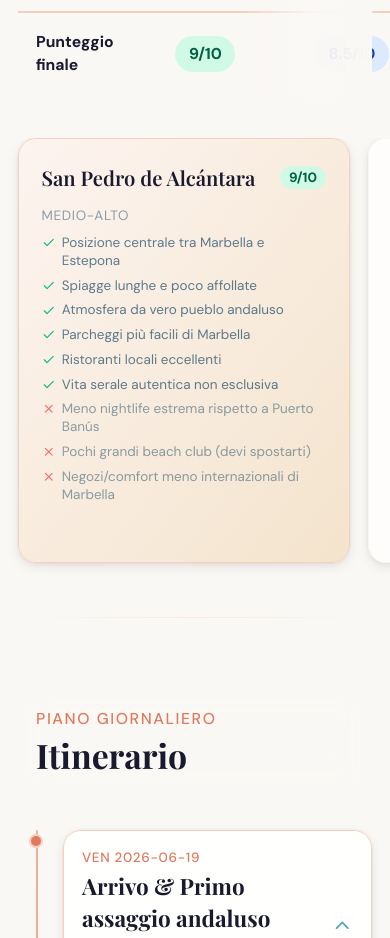
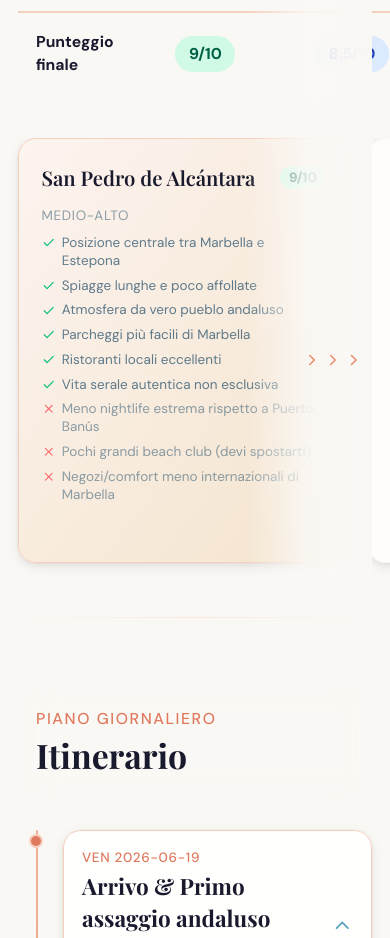
Before and after one commit to mich-de/spagna, a Next.js app: page / in a window 390 px wide. Shown: the part 3181-4119 px from the top of the page. Built offline with nearby package versions, Linux system fonts and the light colour scheme.

Commit message:
feat: scroll hint anche sulle cards delle basi

```diff
--- a/app/components/BaseSelection.tsx
+++ b/app/components/BaseSelection.tsx
@@ -27,13 +27,22 @@ function getColor(score: number, invert = false) {
 export default function BaseSelection() {
   const sorted = [...bases].sort((a: any, b: any) => b.score - a.score)
   const tableRef = useRef<HTMLDivElement>(null)
+  const cardsRef = useRef<HTMLDivElement>(null)
   const [showScrollHint, setShowScrollHint] = useState(true)
   const [isOverflowing, setIsOverflowing] = useState(false)
+  const [showCardsHint, setShowCardsHint] = useState(true)
+  const [isCardsOverflowing, setIsCardsOverflowing] = useState(false)
 
   const checkOverflow = useCallback(() => {
     const el = tableRef.current
     if (!el) return
     setIsOverflowing(el.scrollWidth > el.clientWidth + 4)
+  }, [])
+
+  const checkCardsOverflow = useCallback(() => {
+    const el = cardsRef.current
+    if (!el) return
+    setIsCardsOverflowing(el.scrollWidth > el.clientWidth + 4)
   }, [])
 
   useEffect(() => {
@@ -50,6 +59,21 @@ export default function BaseSelection() {
       window.removeEventListener('resize', checkOverflow)
     }
   }, [checkOverflow])
+
+  useEffect(() => {
+    const el = cardsRef.current
+    if (!el) return
+    checkCardsOverflow()
+    const onScroll = () => {
+      if (el.scrollLeft > 10) setShowCardsHint(false)
+    }
+    el.addEventListener('scroll', onScroll, { passive: true })
+    window.addEventListener('resize', checkCardsOverflow)
+    return () => {
+      el.removeEventListener('scroll', onScroll)
+      window.removeEventListener('resize', checkCardsOverflow)
+    }
+  }, [checkCardsOverflow])
 
   return (
     <section id="base" className="scroll-mt-20 px-4 sm:px-6 pt-16 pb-8">
@@ -144,7 +168,8 @@ export default function BaseSelection() {
         </AnimatePresence>
       </div>
 
-        <div className="flex md:grid md:grid-cols-2 lg:grid-cols-4 overflow-x-auto md:overflow-visible gap-4 pb-4 md:pb-0 snap-x snap-mandatory scrollbar-hide -mx-4 px-4 md:mx-0 md:px-0 mt-8">
+        <div className="relative">
+          <div ref={cardsRef} className="flex md:grid md:grid-cols-2 lg:grid-cols-4 overflow-x-auto md:overflow-visible gap-4 pb-4 md:pb-0 snap-x snap-mandatory scrollbar-hide -mx-4 px-4 md:mx-0 md:px-0 mt-8">
             {sorted.map((base, i) => (
               <motion.div
                 key={base.name}
@@ -186,6 +211,30 @@ export default function BaseSelection() {
               </motion.div>
             ))}
           </div>
+
+          <AnimatePresence>
+            {showCardsHint && isCardsOverflowing && (
+              <motion.div
+                initial={{ opacity: 0 }}
+                animate={{ opacity: 1 }}
+                exit={{ opacity: 0 }}
+                className="absolute inset-y-0 right-0 w-28 bg-gradient-to-l from-sabbia via-sabbia/90 to-transparent flex items-center justify-end pr-3 pointer-events-none md:hidden"
+              >
+                <div className="flex items-center gap-0.5">
+                  {[0, 0.15, 0.3].map((d) => (
+                    <motion.div
+                      key={d}
+                      animate={{ x: [0, 4, 0] }}
+                      transition={{ duration: 1.2, repeat: Infinity, delay: d, ease: 'easeInOut' }}
+                    >
+                      <ChevronRight className="w-4 h-4 text-terracotta-400" />
+                    </motion.div>
+                  ))}
+                </div>
+              </motion.div>
+            )}
+          </AnimatePresence>
+        </div>
       </div>
     </section>
   )
```
Lines whose indentation alone changed are shown as unchanged.
